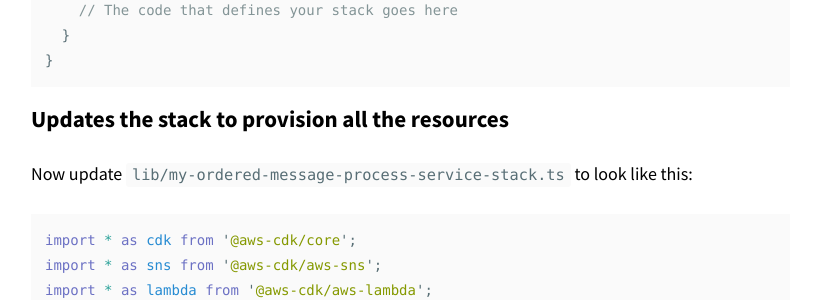
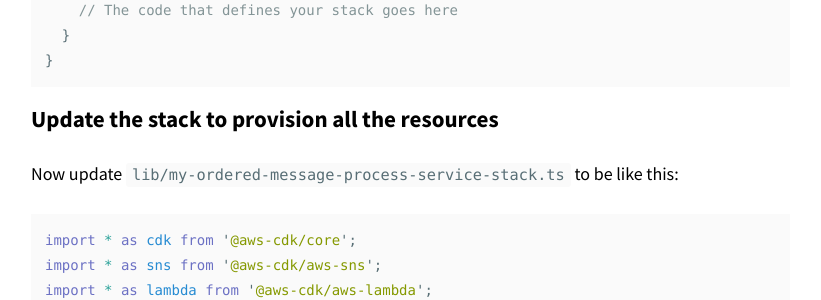
Before and after one commit to singmak/singmak.github.io, a Jekyll site: the page built from _posts/2021-5-16-sqs-fifo-lambda.md, in a window 1280 px wide and 900 px high, scrolled down 1913 px. Shown: the part 156-456 px from the top of the window, without its empty margins (344-1165 px from the left). Built offline with Jekyll 4.4.1, drawn with Linux system fonts in a browser that asks for light colours; nearby versions of some CDN libraries.

Commit message:
correct the sentences

````diff
--- a/_posts/2021-5-16-sqs-fifo-lambda.md
+++ b/_posts/2021-5-16-sqs-fifo-lambda.md
@@ -51,8 +51,8 @@ export class MyOrderedMessageProcessServiceStack extends cdk.Stack {
   }
 }
 ```
-### Updates the stack to provision all the resources
-Now update `lib/my-ordered-message-process-service-stack.ts` to look like this:
+### Update the stack to provision all the resources
+Now update `lib/my-ordered-message-process-service-stack.ts` to be like this:
 ```typescript
 import * as cdk from '@aws-cdk/core';
 import * as sns from '@aws-cdk/aws-sns';
````
